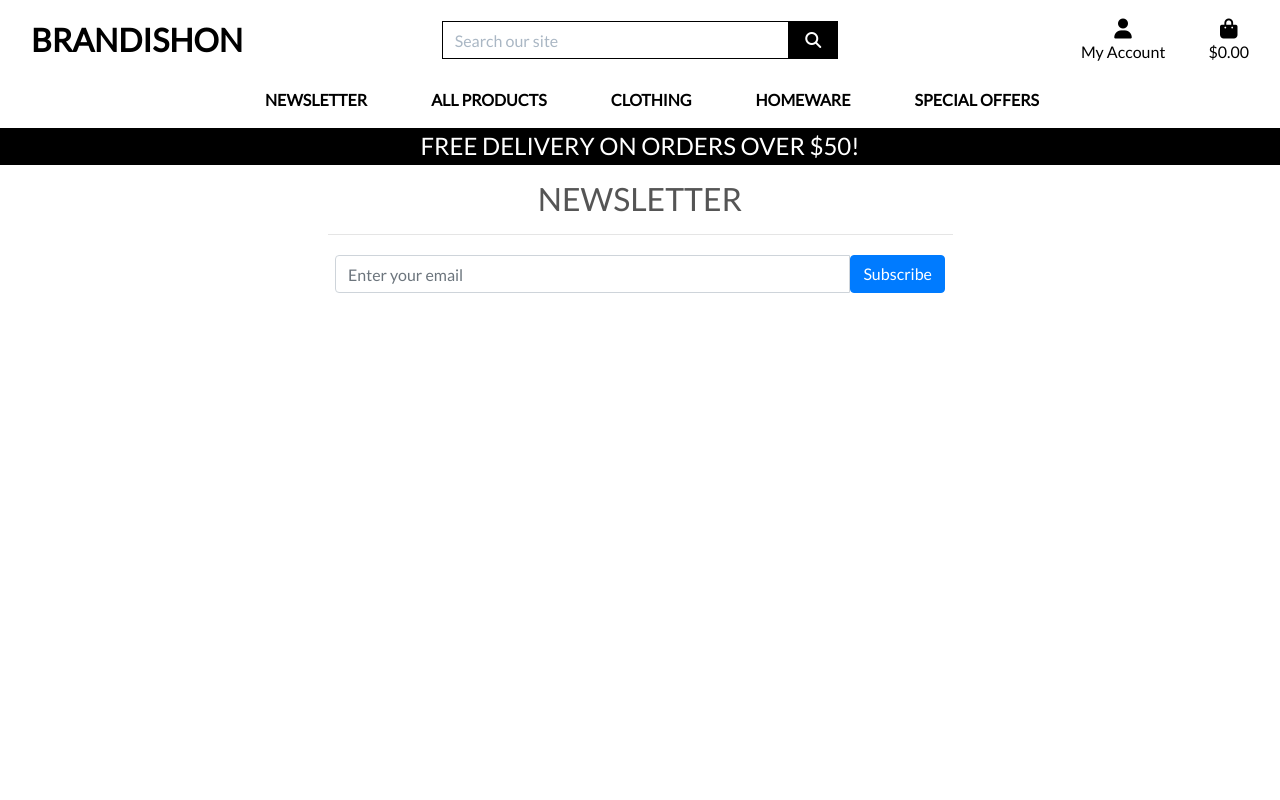
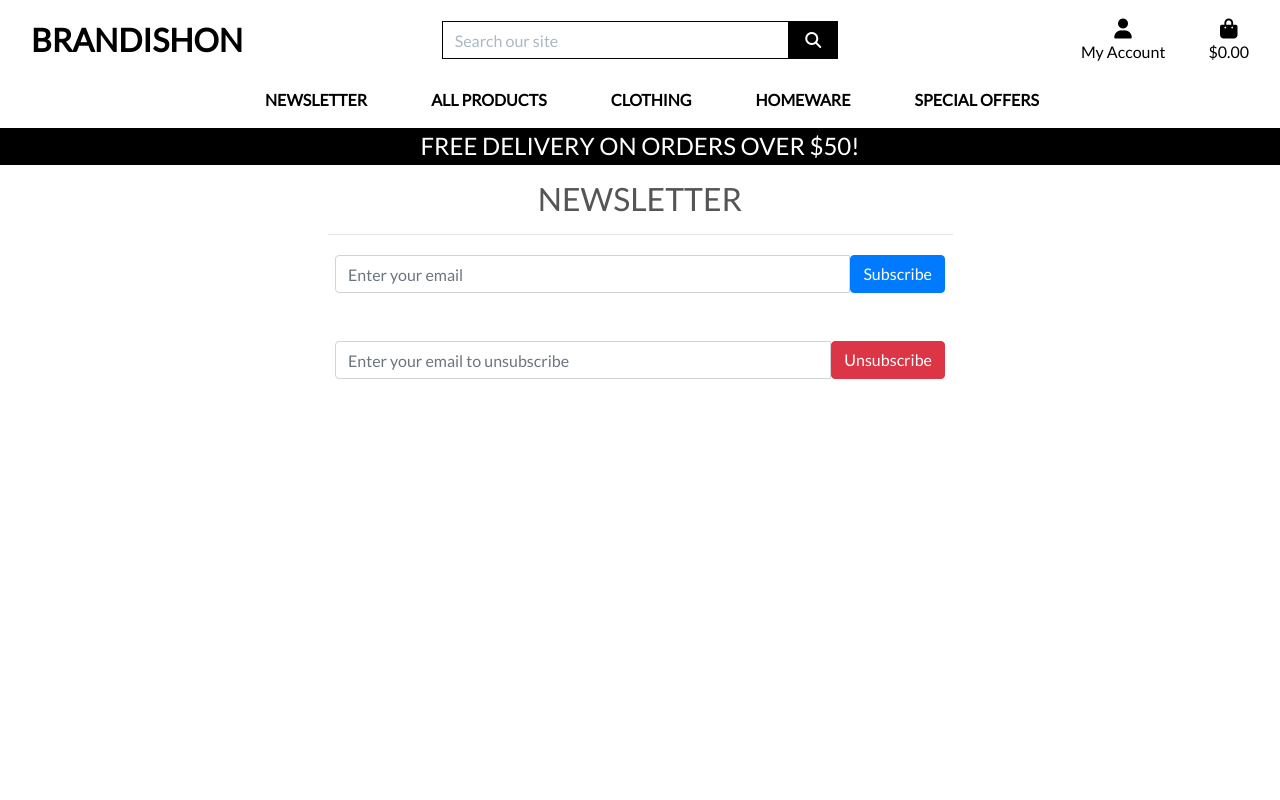
Before and after one commit to Masorr/brandishon, a Django app: page /newsletter/subscribe/ in a window 1280 px wide. Run offline with Django 3.2, Linux system fonts and the light colour scheme; some libraries are stand-ins or nearby versions.

Commit message:
Addverification emails for unsubscribing and subscribing to newsletter

```diff
--- a/newsletter/templates/newsletter/subscribe.html
+++ b/newsletter/templates/newsletter/subscribe.html
@@ -20,11 +20,22 @@
     </div>
     <div class="row">
         <div class="col-md-6 offset-md-3">
-            <form method="post" class="mt-3">
+            <form method="post" class="mt-3" action="{% url 'subscribe' %}">
                 {% csrf_token %}
                 <div class="input-group mb-3">
                     <input type="email" name="email" class="form-control" placeholder="Enter your email" required>
                     <button type="submit" class="btn btn-primary">Subscribe</button>
+                </div>
+            </form>
+        </div>
+    </div>
+    <div class="row mt-3">
+        <div class="col-md-6 offset-md-3">
+            <form method="post" class="mt-3" action="{% url 'unsubscribe' %}">
+                {% csrf_token %}
+                <div class="input-group mb-3">
+                    <input type="email" name="email" class="form-control" placeholder="Enter your email to unsubscribe" required>
+                    <button type="submit" class="btn btn-danger">Unsubscribe</button>
                 </div>
             </form>
         </div>
--- a/newsletter/urls.py
+++ b/newsletter/urls.py
@@ -4,4 +4,6 @@ from . import views
 urlpatterns = [
     path('subscribe/', views.subscribe, name='subscribe'),
     path('verify/<uuid:verification_token>/', views.verify_email, name='verify_email'),
+    path('unsubscribe/', views.unsubscribe, name='unsubscribe'),
+    path('verify-unsubscribe/<uuid:verification_token>/', views.verify_unsubscribe, name='verify_unsubscribe'),
 ]
--- a/newsletter/views.py
+++ b/newsletter/views.py
@@ -1,22 +1,43 @@
 from django.urls import reverse
 from django.template.loader import get_template
 from django.core.mail import EmailMessage
-from django.shortcuts import render, redirect
+from django.shortcuts import render, redirect, get_object_or_404
 from django.contrib import messages
-from django.shortcuts import get_object_or_404
 from .models import Subscriber
 
 def subscribe(request):
     if request.method == 'POST':
         email = request.POST.get('email')
         subscriber, created = Subscriber.objects.get_or_create(email=email)
-        if not subscriber.verified:
-            # Send verification email
+
+        if created or not subscriber.verified:
+            # Send verification email for new subscription or unverified subscription
             send_verification_email(request, subscriber)
             messages.success(request, 'A verification email has been sent. Please verify your email address.')
         else:
             messages.info(request, 'You are already subscribed.')
+
         return redirect('subscribe')
+
+    return render(request, 'newsletter/subscribe.html')
+
+def unsubscribe(request):
+    if request.method == 'POST':
+        email = request.POST.get('email')
+        subscriber = Subscriber.objects.filter(email=email).first()
+
+        if subscriber:
+            if subscriber.verified:
+                # Send unsubscribe verification email for verified subscribers
+                send_unsubscribe_verification_email(request, subscriber)
+                messages.success(request, 'A verification email has been sent for unsubscribing. Please verify to unsubscribe.')
+            else:
+                messages.info(request, 'You are not subscribed.')
+        else:
+            messages.info(request, 'No subscription found with this email address.')
+
+        return redirect('subscribe')
+
     return render(request, 'newsletter/subscribe.html')
 
 def send_verification_email(request, subscriber):
@@ -28,9 +49,27 @@ def send_verification_email(request, subscriber):
     email = EmailMessage(subject, message, to=[subscriber.email])
     email.send()
 
+def send_unsubscribe_verification_email(request, subscriber):
+    subject = 'Unsubscribe confirmation'
+    unsubscribe_link = request.build_absolute_uri(reverse('verify_unsubscribe', args=[subscriber.verification_token]))
+    template = get_template('newsletter/confirmation_emails/unsubscribe_confirmation_email_body.txt')
+    context = {'subscriber': subscriber, 'unsubscribe_link': unsubscribe_link}
+    message = template.render(context)
+    email = EmailMessage(subject, message, to=[subscriber.email])
+    email.send()
+
 def verify_email(request, verification_token):
     subscriber = get_object_or_404(Subscriber, verification_token=verification_token)
     subscriber.verified = True
     subscriber.save()
+
     messages.success(request, 'Your email address has been verified. You will now receive our newsletters.')
+
     return redirect('subscribe')
+
+def verify_unsubscribe(request, verification_token):
+    subscriber = get_object_or_404(Subscriber, verification_token=verification_token)
+    # When subscribed user verify to unsubscribe, subscriber is removed
+    subscriber.delete()
+    messages.success(request, 'You have been unsubscribed successfully.')
+    return redirect('subscribe')
```
Also changed, not shown: newsletter/templates/newsletter/confirmation_emails/unsubscribe_confirmation_email_body.txt (added, +11 -0 lines).
